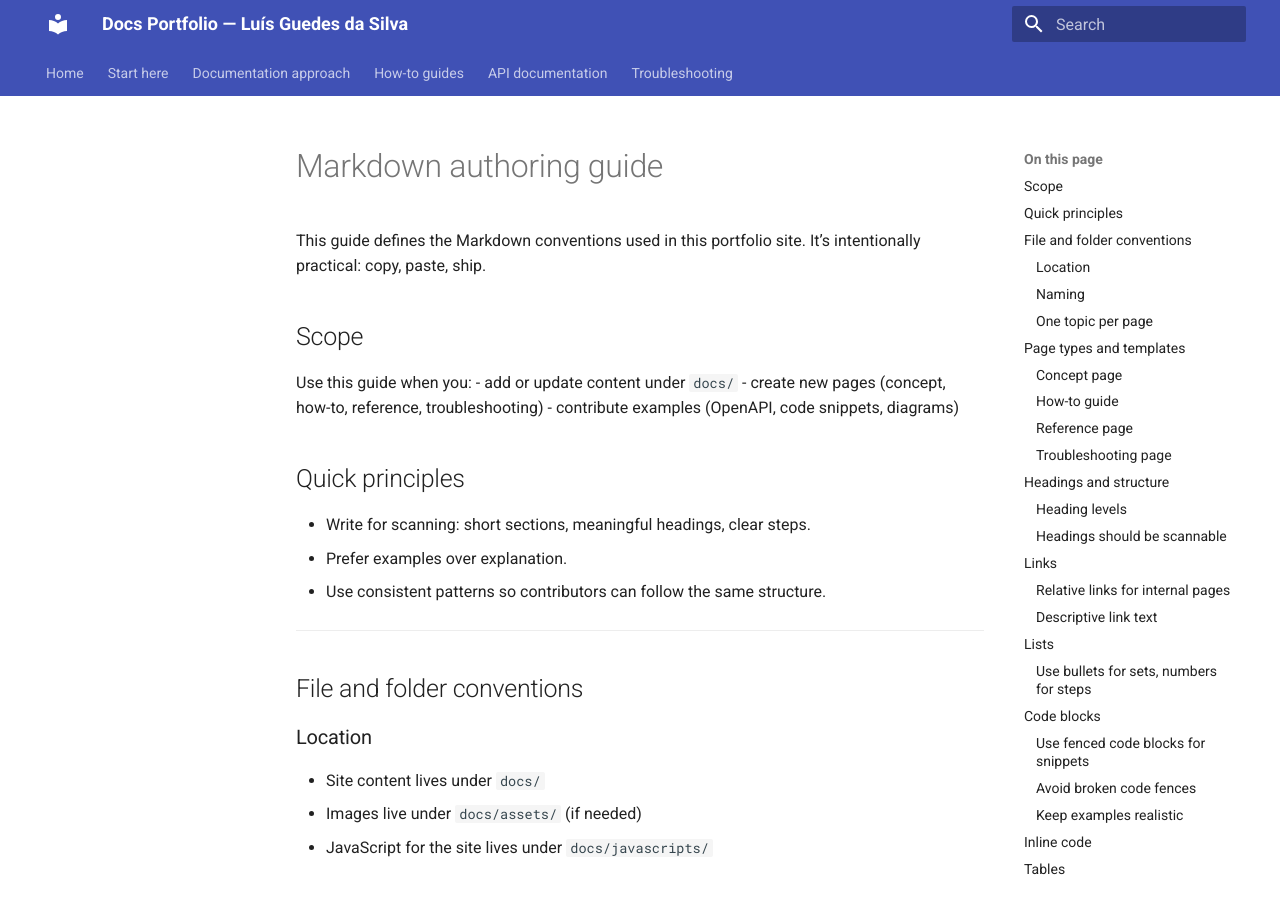
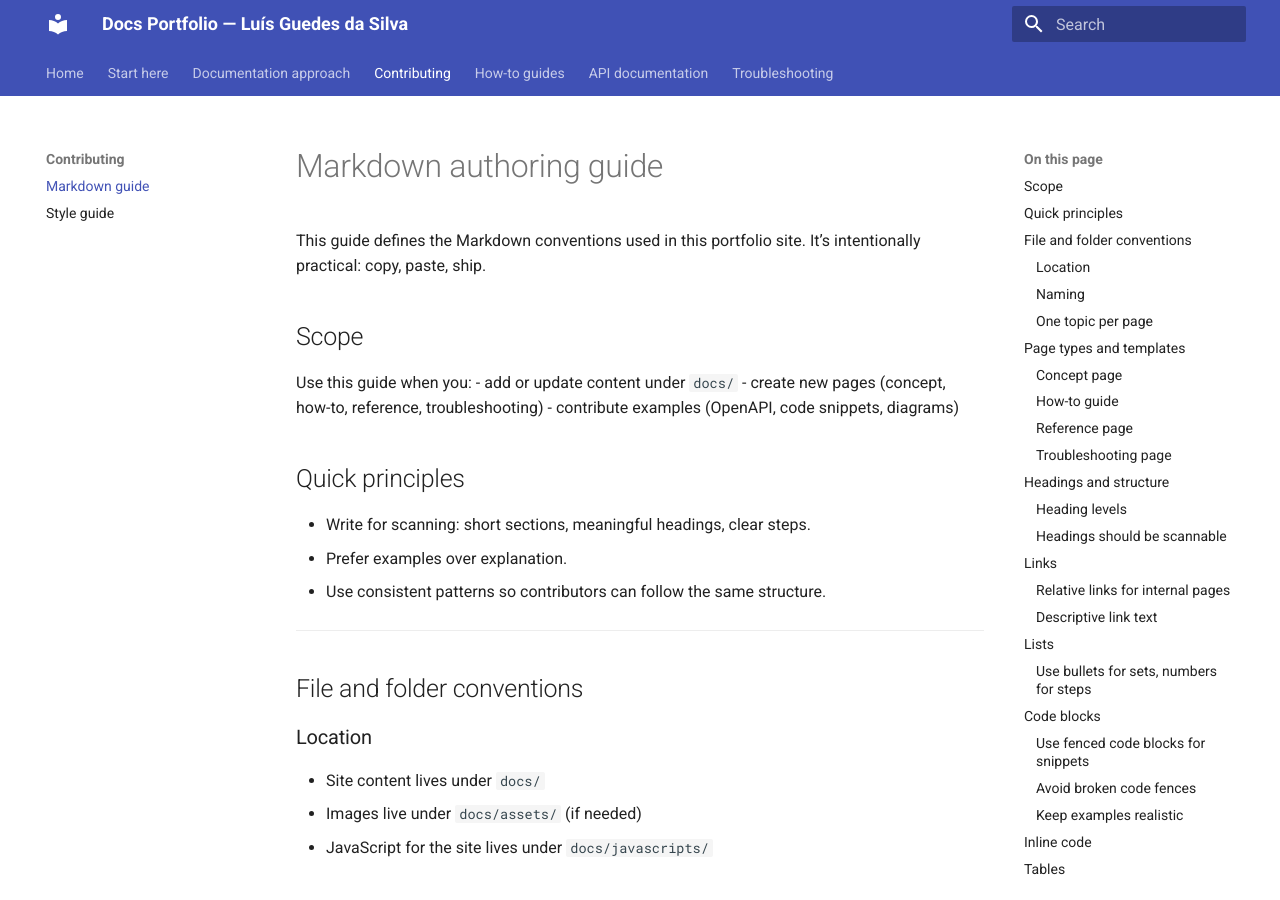
Before and after one commit to luisjguedes/docs-portfolio, an MkDocs documentation site: the page built from docs/contributing/markdown-guide.md, in a window 1280 px wide and 900 px high. Built offline with MkDocs 1.6.1 and Material for MkDocs 9.7.7, drawn with Linux system fonts in a browser that asks for light colours.

Commit message:
Update mkdocs.yml

```diff
--- a/mkdocs.yml
+++ b/mkdocs.yml
@@ -9,6 +9,9 @@ nav:
       - Workflow diagram: concepts/workflow-diagram.md
       - Event Intake API (concept): concepts/event-intake.md
       - Docs strategy: strategy/docs-strategy.md
+  - Contributing:
+      - Markdown guide: contributing/markdown-guide.md
+      - Style guide: contributing/style-guide.md
   - How-to guides:
       - Build a simple workflow: how-to/create-workflow.md
       - Send your first event: how-to/send-first-event.md
@@ -18,6 +21,7 @@ nav:
   - Troubleshooting:
       - Common issues: troubleshooting/common-issues.md
       - Event Intake API issues: troubleshooting/event-intake.md
+
 
 theme:
   name: material
```
